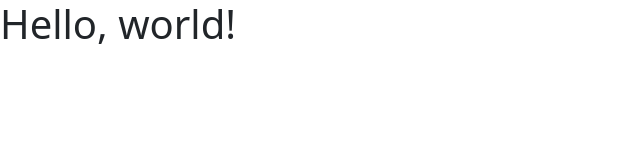
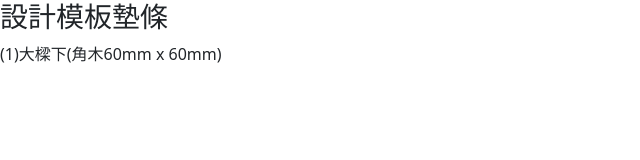
Before and after one commit to r06921037zwh/r06921037zwh.github.io, a plain HTML site: page index.html in a window 1280 px wide. Shown: the whole page, without its empty margins (0-640 px from the left). Drawn offline with nearby package versions, Linux system fonts and the light colour scheme.

Commit message:
Update index.html

```diff
--- a/index.html
+++ b/index.html
@@ -11,8 +11,8 @@
     <title>My Calculator</title>
   </head>
   <body>
-    <h1>Hello, world!</h1>
-
+    <h3>設計模板墊條</h3>
+    <p>(1)大樑下(角木60mm x 60mm)</p>
     <!-- Optional JavaScript; choose one of the two! -->
 
     <!-- Option 1: Bootstrap Bundle with Popper -->
```
